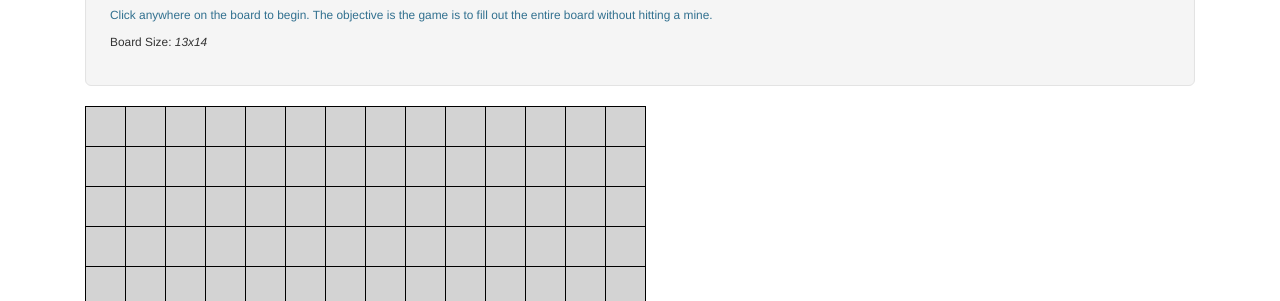
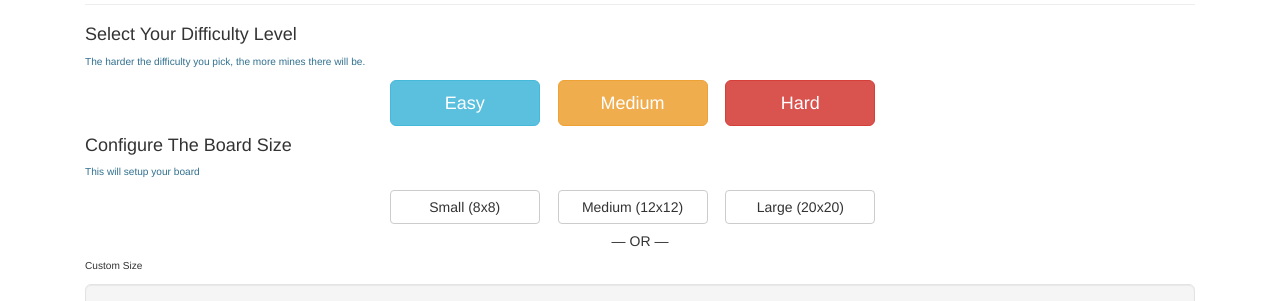
Before and after one commit to AchintyaAshok/Minesweeper, a plain HTML site: page modules/minesweeperApp/index.html in a window 1280 px wide. Shown: the part 375-676 px from the top of the page. Drawn offline with nearby package versions, Linux system fonts and the light colour scheme; some packages are replaced by stand-ins of ours.

Commit message:
adding ability to select difficulty and board size

```diff
--- a/modules/minesweeperApp/controllers/home.js
+++ b/modules/minesweeperApp/controllers/home.js
@@ -4,13 +4,20 @@ var app = angular.module("minesweeper-app");
 app.controller("HomeController", ['$scope', function($scope){
 
     const MINE = -1;
-    const DIFFICULTY_HARD   = 3;
-    const DIFFICULTY_MEDIUM = 2;
-    const DIFFICULTY_EASY   = 1;
+    const DIFFICULTY_HARD   = 2;
+    const DIFFICULTY_MEDIUM = 1;
+    const DIFFICULTY_EASY   = 0;
+    $scope.difficultyLabels = [ "Easy", "Medium", "Hard" ]; // corresponds to the index
+
     const PROPORTION_OF_MINES = {};
     PROPORTION_OF_MINES[DIFFICULTY_HARD]    = 0.25;
     PROPORTION_OF_MINES[DIFFICULTY_MEDIUM]  = 0.15;
     PROPORTION_OF_MINES[DIFFICULTY_EASY]    = 0.10;
+
+    // Setup Game
+    $scope.isGameSetup = false;
+    $scope.selectedDifficulty = false;
+    $scope.selectedBoardSize = false;
 
     $scope.score          = 0;
     $scope.secondsElapsed = 0;
@@ -158,7 +165,7 @@ app.controller("HomeController", ['$scope', function($scope){
         $scope.exposedView.push(row);
       }
       console.log("Grid With Mines -> ", $scope.boardElements);
-    }
+    };
 
     /* Places all the mines randomly on the board. */
     function placeMinesRandomly(numberOfMines){
@@ -187,7 +194,7 @@ app.controller("HomeController", ['$scope', function($scope){
       }
 
       return gridWithMines;
-    }
+    };
 
     /* Adjusts the numeric values around the given position where a mine has
     been placed. */
@@ -205,6 +212,19 @@ app.controller("HomeController", ['$scope', function($scope){
         }
       }
       return gridWithMines;
+    };
+
+    /* Sets the difficulty for the game. */
+    $scope.selectDifficulty = function(difficulty){
+      console.log("Selected Difficulty", difficulty);
+      $scope.difficulty = difficulty;
+      $scope.selectedDifficulty = true;
+    }
+
+    /* Sets up all the parameters for the game. */
+    function setupGame(difficulty, boardHeight, boardWidth){
+      console.log("Setting up game");
+
     }
 
     /* Somewhat like a constructor for the controller. */
--- a/modules/minesweeperApp/index.html
+++ b/modules/minesweeperApp/index.html
@@ -28,7 +28,7 @@
               </div>
               <div id="navbar" class="collapse navbar-collapse">
                 <ul class="nav navbar-nav">
-                  <li class="active"><a href="#home">Home</a></li>
+                  <li class="active"><a href="#home">Play Game</a></li>
                 </ul>
               </div><!--/.nav-collapse -->
             </div>
--- a/modules/minesweeperApp/views/home.html
+++ b/modules/minesweeperApp/views/home.html
@@ -1,20 +1,49 @@
 <div class='container col-md-12' id='homeView'>
   <div class='row' id='startGameOptions'>
-    <div class='col-md-12'>
-      <!-- <form class="form-inline">
-        <div class="form-group">
-          <label class="sr-only" for="numRows">Number of Rows</label>
-          <input type="text" class="form-control" id="numRows" placeholder="10">
-          <label class="sr-only" for="numCols">Number of Columns</label>
-          <input type="text" class="form-control" id="numCols" placeholder="10">
-          <p>Select your difficulty level</p>
-          <label class="checkbox-inline">
-            <input type="checkbox" id="easy" value="Easy">
-            <input type="checkbox" id="medium" value="Medium">
-            <input type="checkbox" id="hard" value="Hard">
-          </label>
-        </div>
-      </form> -->
+    <div class='col-md-12' ng-hide='isGameSetup'>
+      <h2>Setup Game <small>Select your game settings. Choose Wisely.</h2><hr/>
+      <span ng-show='selectedDifficulty' class="label label-default">{{difficultyLabels[selectedDifficulty]}}</span>
+      <div id='select-difficulty' ng-hide='selectedDifficulty'>
+        <h4>Select Your Difficulty Level</h4>
+        <p class='text-info'>The harder the difficulty you pick, the more mines there will be.</p>
+        <p class='text-center'>
+          <button
+            type="button"
+            class="btn btn-info btn-lg fixed-size-btn"
+            ng-click='selectDifficulty(0)'>Easy</button>
+          <button
+            type="button"
+            class="btn btn-warning btn-lg fixed-size-btn"
+            ng-click='selectDifficulty(1)'>Medium</button>
+          <button
+            type="button"
+            class='btn btn-danger btn-lg fixed-size-btn'
+            ng-click='selectDifficulty(2)'>Hard</button>
+        </p>
+      </div>
+      <div id='select-game-size' ng-hide='selectedDifficulty && selectedBoardSize'>
+        <h4>Configure The Board Size</h4>
+        <p class='text-info'>This will setup your board</p>
+        <p class='text-center'>
+          <button
+            type="button"
+            class="btn btn-default fixed-size-btn"
+            ng-click='selectDifficulty(0)'>Small (8x8)</button>
+          <button
+            type="button"
+            class="btn btn-default fixed-size-btn"
+            ng-click='selectDifficulty(1)'>Medium (12x12)</button>
+          <button
+            type="button"
+            class='btn btn-default fixed-size-btn'
+            ng-click='selectDifficulty(2)'>Large (20x20)</button>
+        </p>
+        <h5 class='text-center'>&mdash; OR &mdash;</h5>
+        <p>Custom Size</p>
+
+
+      </div>
+
     </div>
   </div>
   <div class='row'>
--- a/sources/myCss.css
+++ b/sources/myCss.css
@@ -17,3 +17,9 @@
 {
   background-color: lightgray;
 }
+
+.fixed-size-btn
+{
+  width: 150px;
+  margin-right:15px;
+}
```
